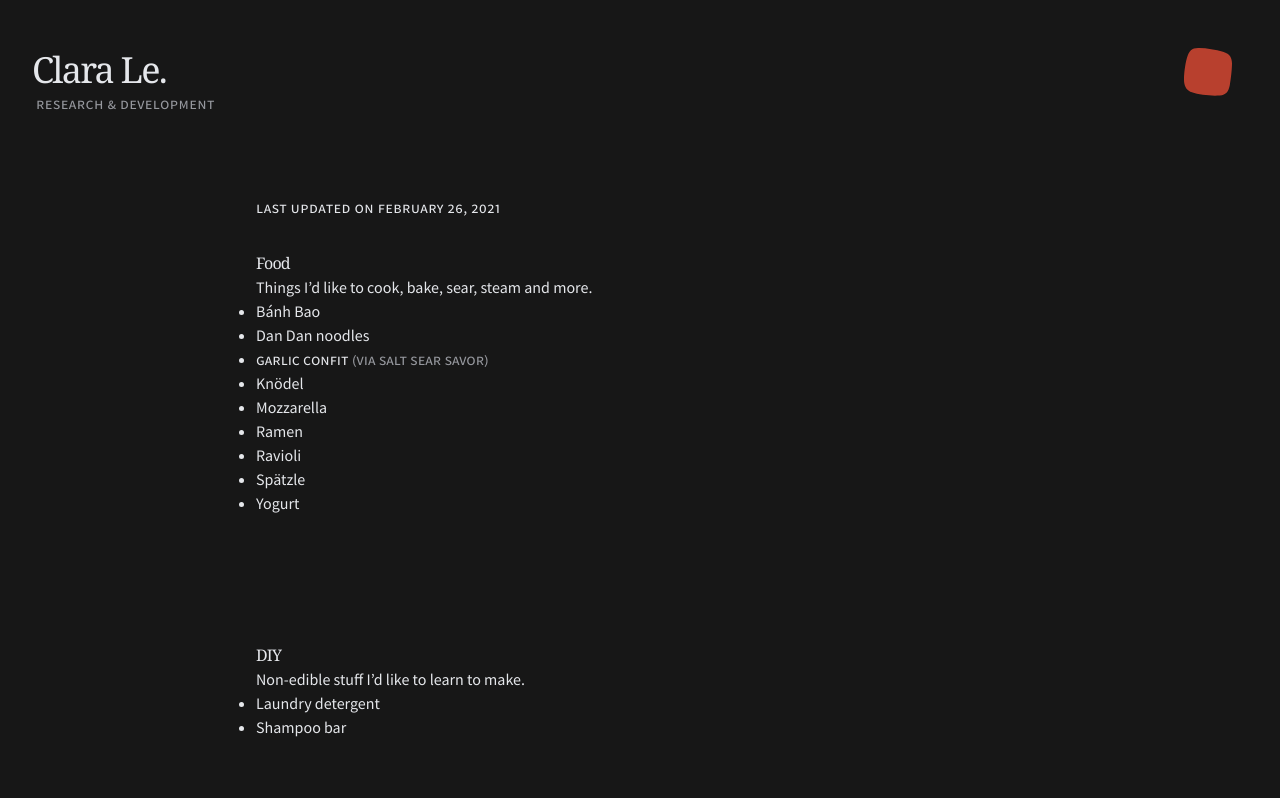
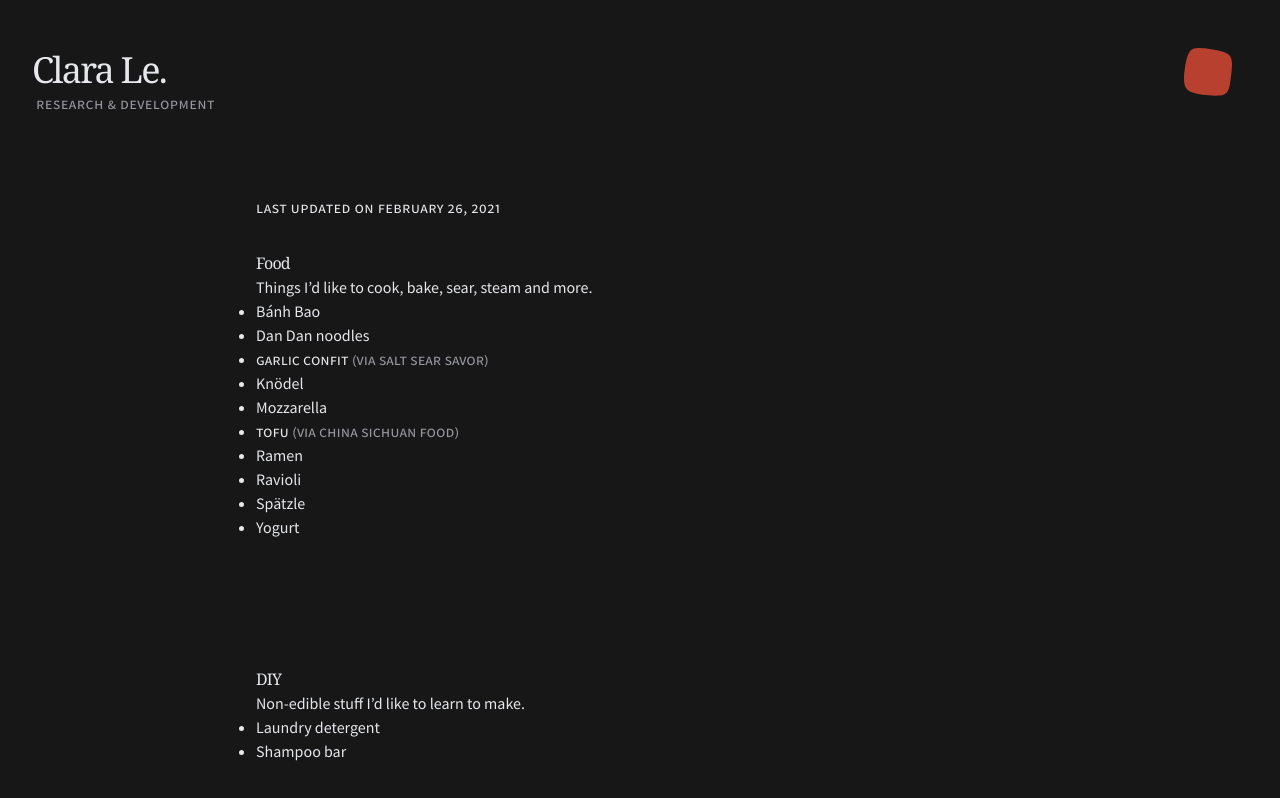
Before and after one commit to hgcl/clara-website, a Next.js app: page /research-and-development in a window 1280 px wide. Shown: the top 798 px of the page. Built offline with nearby package versions, Linux system fonts and the light colour scheme; a web font is replaced by a local one; what @tailwindcss/typography would draw is missing.

Commit message:
:pen: Add R&D item

```diff
--- a/pages/research-and-development.js
+++ b/pages/research-and-development.js
@@ -29,6 +29,12 @@ export default function Research({}) {
               </li>
               <li>Knödel</li>
               <li>Mozzarella</li>
+              <li>
+                <Link href="https://www.chinasichuanfood.com/how-to-make-tofu-at-home/">
+                  Tofu
+                </Link>{" "}
+                <span className="comment">(via China Sichuan Food)</span>
+              </li>
               <li>Ramen</li>
               <li>Ravioli</li>
               <li>Spätzle</li>
```
